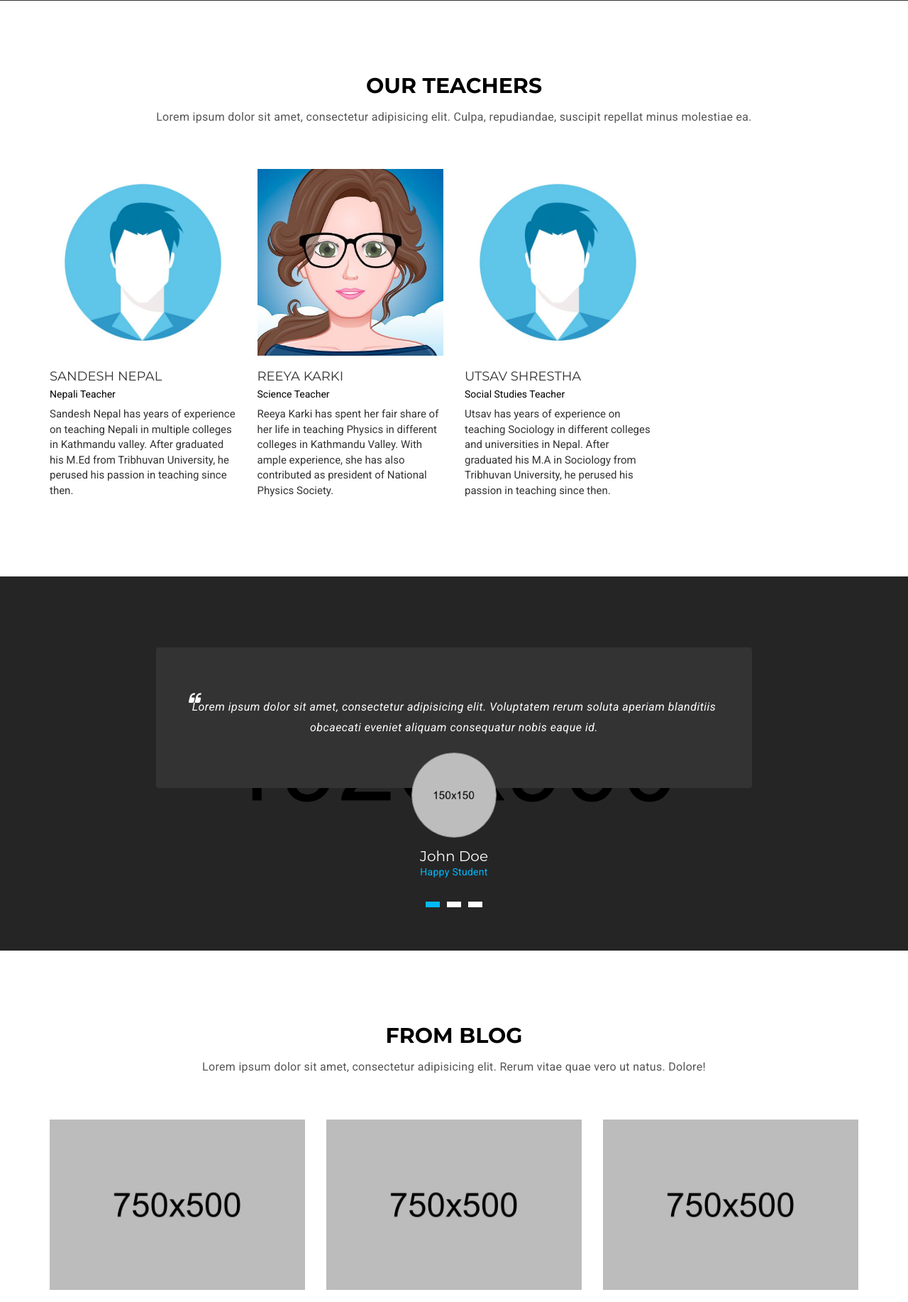
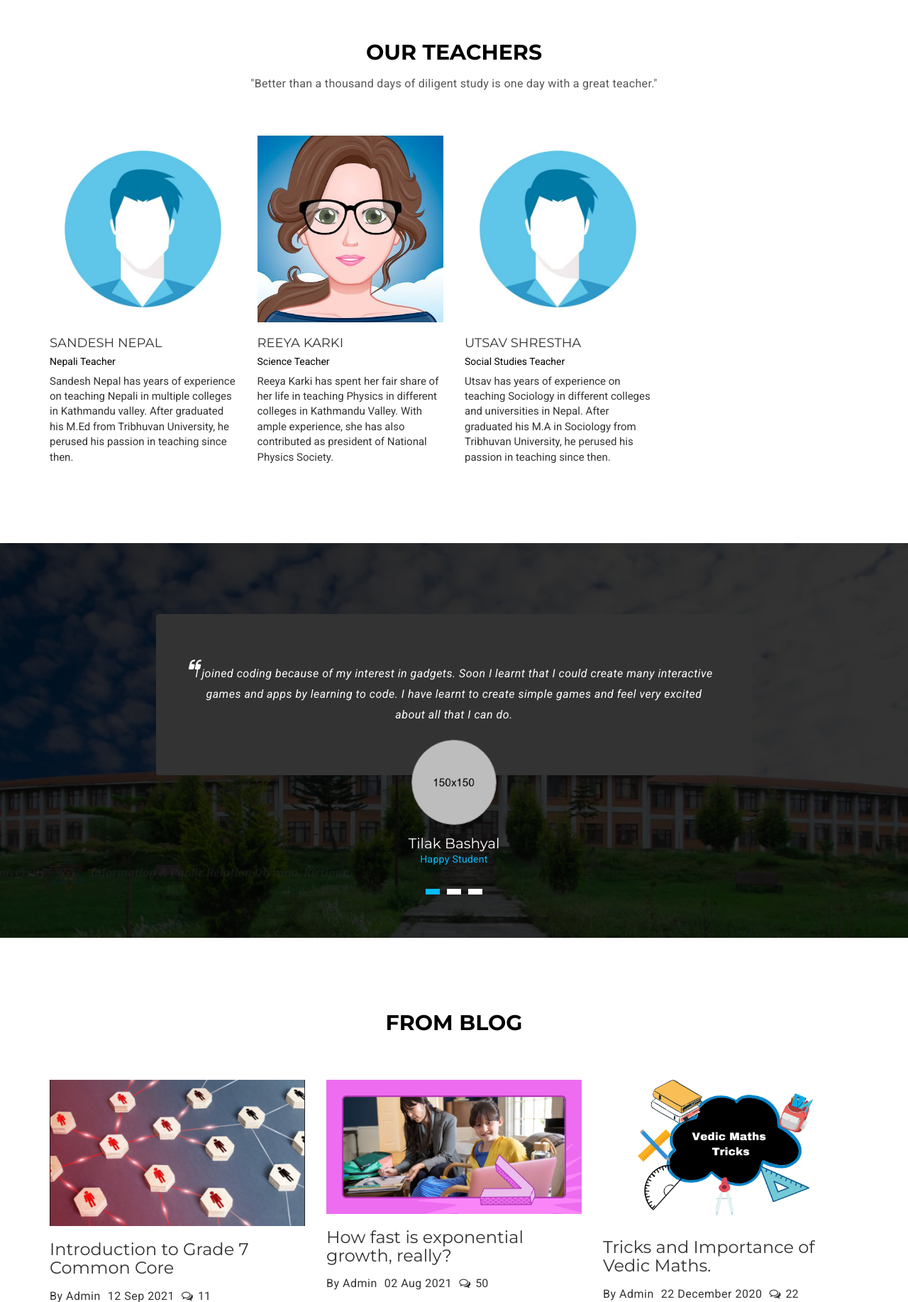
Before and after one commit to bijayathapa/lms_site, a Django app: page / in a window 1280 px wide. Shown: the part 3767-5601 px from the top of the page at 71% size. Run offline with Django 3.2, Linux system fonts and the light colour scheme; data comes from the database, SQL or seed files in the repository; both versions use the stored data as it was after the commit; some libraries are stand-ins or nearby versions.

Commit message:
Content updated

```diff
--- a/myapp/static/css/style.css
+++ b/myapp/static/css/style.css
@@ -558,7 +558,7 @@ img {
  ABOUT US COUNTER SECTION
 ====================*/
 #mu-abtus-counter {
-  background-image: url("../img/counter-bg.jpg");
+  background-image: url("../img/eduimage.jpg");
   background-repeat: no-repeat;
   background-size: 100%;
   display: inline;
@@ -579,19 +579,19 @@ img {
   width: 100%;
 }
 #mu-abtus-counter .mu-abtus-counter-area .mu-abtus-counter-single span {
-  color: #fff;
+  /*color: #fff;*/
   display: inline-block;
   font-size: 50px;
 }
 #mu-abtus-counter .mu-abtus-counter-area .mu-abtus-counter-single h4 {
-  color: #fff;
+  /*color: #fff;*/
   font-size: 40px;
   font-weight: bold;
   margin-bottom: 5px;
   margin-top: 20px;
 }
 #mu-abtus-counter .mu-abtus-counter-area .mu-abtus-counter-single p {
-  color: #fff;
+  /*color: #fff;*/
   font-size: 18px;
   text-transform: uppercase;
 }
@@ -904,7 +904,7 @@ img {
 ====================*/
 #mu-testimonial {
   background-attachment: fixed;
-  background-image: url("../img/testimonial-bg.jpg");
+  background-image: url("../img/college.jpg");
   background-position: center center;
   background-size: cover;
   display: inline;
--- a/myapp/templates/gallery.html
+++ b/myapp/templates/gallery.html
@@ -29,7 +29,6 @@
          <!-- start title -->
          <div class="mu-title">
            <h2>Some Moments</h2>
-           <p>Lorem ipsum dolor sit amet, consectetur adipisicing elit. Maiores ut laboriosam corporis doloribus, officia, accusamus illo nam tempore totam alias!</p>
          </div>
          <!-- end title -->
          <!-- start gallery content -->
--- a/myapp/templates/index.html
+++ b/myapp/templates/index.html
@@ -365,7 +365,7 @@ drift.load('efh6admzwhbr');
             <!-- Start Title -->
             <div class="mu-title">
               <h2>Our Features</h2>
-              <p>Lorem ipsum dolor sit amet, consectetur adipisicing elit. Distinctio ipsa ea maxime mollitia, vitae voluptates, quod at, saepe reprehenderit totam aliquam architecto fugiat sunt animi!</p>
+              <p>One of the great things about learning on aLearning is that you can access your courses from several different devices and platforms, including a desktop, laptop, or our mobile app.</p>
             </div>
             <!-- End Title -->
             <!-- Start features content -->
@@ -375,7 +375,7 @@ drift.load('efh6admzwhbr');
                   <div class="mu-single-feature">
                     <span class="fa fa-book"></span>
                     <h4>Professional Courses</h4>
-                    <p>Lorem ipsum dolor sit amet, consectetur adipisicing elit. Accusamus non dolorem excepturi libero itaque sint labore similique maxime natus eum.</p>
+                    <p>We do provide series of courses designed by industry leaders and top universities to build and enhance critical professional skills needed to succeed in today's most in-demand fields.</p>
                     <a href="#">Read More</a>
                   </div>
                 </div>
@@ -383,7 +383,7 @@ drift.load('efh6admzwhbr');
                   <div class="mu-single-feature">
                     <span class="fa fa-users"></span>
                     <h4>Expert Teachers</h4>
-                    <p>Lorem ipsum dolor sit amet, consectetur adipisicing elit. Accusamus non dolorem excepturi libero itaque sint labore similique maxime natus eum.</p>
+                    <p>We have expert teachers & an international curriculum proven to make people fluent speakers in 100 classes.</p>
                     <a href="#">Read More</a>
                   </div>
                 </div>
@@ -391,7 +391,7 @@ drift.load('efh6admzwhbr');
                   <div class="mu-single-feature">
                     <span class="fa fa-laptop"></span>
                     <h4>Online Learning</h4>
-                    <p>Lorem ipsum dolor sit amet, consectetur adipisicing elit. Accusamus non dolorem excepturi libero itaque sint labore similique maxime natus eum.</p>
+                    <p>Ace your exams and become a stellar student with our Interactive Videos, Diagnostic Reports, Testpapers and Tutor Support. Harness the power of modern-day technology to succeed in your academic journey! </p>
                     <a href="#">Read More</a>
                   </div>
                 </div>
@@ -399,7 +399,7 @@ drift.load('efh6admzwhbr');
                   <div class="mu-single-feature">
                     <span class="fa fa-microphone"></span>
                     <h4>Audio Lessons</h4>
-                    <p>Lorem ipsum dolor sit amet, consectetur adipisicing elit. Accusamus non dolorem excepturi libero itaque sint labore similique maxime natus eum.</p>
+                    <p> The audio feature information about the subject matter and encourage certain learner behaviors, while they make the eLearning experience fun and enjoyable.</p>
                     <a href="#">Read More</a>
                   </div>
                 </div>
@@ -407,7 +407,7 @@ drift.load('efh6admzwhbr');
                   <div class="mu-single-feature">
                     <span class="fa fa-film"></span>
                     <h4>Video Lessons</h4>
-                    <p>Lorem ipsum dolor sit amet, consectetur adipisicing elit. Accusamus non dolorem excepturi libero itaque sint labore similique maxime natus eum.</p>
+                    <p>Make your teaching and learning experience fun with our student-teacher dialogue videos.</p>
                     <a href="#">Read More</a>
                   </div>
                 </div>
@@ -415,7 +415,7 @@ drift.load('efh6admzwhbr');
                   <div class="mu-single-feature">
                     <span class="fa fa-certificate"></span>
                     <h4>Professional Certificate</h4>
-                    <p>Lorem ipsum dolor sit amet, consectetur adipisicing elit. Accusamus non dolorem excepturi libero itaque sint labore similique maxime natus eum.</p>
+                    <p>Professional Certificate programs are offered in a variety of in-demand subjects to help you get ahead.</p>
                     <a href="#">Read More</a>
                   </div>
                 </div>
@@ -438,7 +438,7 @@ drift.load('efh6admzwhbr');
             <!-- Start Title -->
             <div class="mu-title">
               <h2>Latest Courses</h2>
-              <p>Lorem ipsum dolor sit amet, consectetur adipisicing elit. Distinctio ipsa ea maxime mollitia, vitae voluptates, quod at, saepe reprehenderit totam aliquam architecto fugiat sunt animi!</p>
+              <p>Imagine a classroom that is tailored for your one-to-one interaction with the teacher and the contents that come to life.</p>
             </div>
             <!-- End Title -->
             <!-- Start latest course content -->
@@ -456,7 +456,6 @@ drift.load('efh6admzwhbr');
                     </figcaption>
                   </figure>
                   <div class="mu-latest-course-single-content">
-                    <h4><a href="#">Lorem ipsum dolor sit amet.</a></h4>
                     <p>{{course.details}}</p>
                     <div class="mu-latest-course-single-contbottom">
                       <a class="mu-course-details" href="#">Details</a>
@@ -484,7 +483,7 @@ drift.load('efh6admzwhbr');
             <!-- begain title -->
             <div class="mu-title">
               <h2>Our Teachers</h2>
-              <p>Lorem ipsum dolor sit amet, consectetur adipisicing elit. Culpa, repudiandae, suscipit repellat minus molestiae ea.</p>
+              <p>"Better than a thousand days of diligent study is one day with a great teacher."</p>
             </div>
             <!-- end title -->
             <!-- begain our teacher content -->
@@ -531,14 +530,14 @@ drift.load('efh6admzwhbr');
               <div class="mu-testimonial-item">
                 <div class="mu-testimonial-quote">
                   <blockquote>
-                    <p>Lorem ipsum dolor sit amet, consectetur adipisicing elit. Voluptatem rerum soluta aperiam blanditiis obcaecati eveniet aliquam consequatur nobis eaque id.</p>
+                    <p>I joined coding because of my interest in gadgets. Soon I learnt that I could create many interactive games and apps by learning to code. I have learnt to create simple games and feel very excited about all that I can do.</p>
                   </blockquote>
                 </div>
                 <div class="mu-testimonial-img">
                   <img src="{% static 'img/testimonial-1.png'%}" alt="img">
                 </div>
                 <div class="mu-testimonial-info">
-                  <h4>John Doe</h4>
+                  <h4>Tilak Bashyal</h4>
                   <span>Happy Student</span>
                 </div>
               </div>
@@ -547,14 +546,14 @@ drift.load('efh6admzwhbr');
               <div class="mu-testimonial-item">
                 <div class="mu-testimonial-quote">
                   <blockquote>
-                    <p>Lorem ipsum dolor sit amet, consectetur adipisicing elit. Voluptatem rerum soluta aperiam blanditiis obcaecati eveniet aliquam consequatur nobis eaque id.</p>
+                    <p>For the last 4 years, my son has improved a lot. The teacher makes it simple with fun activities. I recommend aLearning to all parents.</p>
                   </blockquote>
                 </div>
                 <div class="mu-testimonial-img">
                   <img src="{% static 'img/testimonial-3.png'%}" alt="img">
                 </div>
                 <div class="mu-testimonial-info">
-                  <h4>Rebaca Michel</h4>
+                  <h4>Richa Shah</h4>
                   <span>Happy Parent</span>
                 </div>
               </div>
@@ -563,14 +562,14 @@ drift.load('efh6admzwhbr');
               <div class="mu-testimonial-item">
                 <div class="mu-testimonial-quote">
                   <blockquote>
-                    <p>Lorem ipsum dolor sit amet, consectetur adipisicing elit. Voluptatem rerum soluta aperiam blanditiis obcaecati eveniet aliquam consequatur nobis eaque id.</p>
+                    <p>Thanks to aLearning for providing a platform to enhance my conceptual knowledge, speed and accuracy, which helped me win the international-level Mental Math Competition.</p>
                   </blockquote>
                 </div>
                 <div class="mu-testimonial-img">
                   <img src="{% static 'img/testimonial-2.png'%}" alt="img">
                 </div>
                 <div class="mu-testimonial-info">
-                  <h4>Stev Smith</h4>
+                  <h4>Dilip Khadka</h4>
                   <span>Happy Student</span>
                 </div>
               </div>
@@ -592,7 +591,6 @@ drift.load('efh6admzwhbr');
             <!-- start title -->
             <div class="mu-title">
               <h2>From Blog</h2>
-              <p>Lorem ipsum dolor sit amet, consectetur adipisicing elit. Rerum vitae quae vero ut natus. Dolore!</p>
             </div>
             <!-- end title -->
             <!-- start from blog content   -->
@@ -601,18 +599,18 @@ drift.load('efh6admzwhbr');
                 <div class="col-md-4 col-sm-4">
                   <article class="mu-blog-single-item">
                     <figure class="mu-blog-single-img">
-                      <a href="#"><img src="{% static 'img/blog/blog-1.jpg'%}" alt="img"></a>
+                      <a href="#"><img src="{% static 'img/blog/blog1.jpg'%}" alt="img"></a>
                       <figcaption class="mu-blog-caption">
-                        <h3><a href="#">Lorem ipsum dolor sit amet.</a></h3>
+                        <h3><a href="#">Introduction to Grade 7 Common Core</a></h3>
                       </figcaption>
                     </figure>
                     <div class="mu-blog-meta">
                       <a href="#">By Admin</a>
-                      <a href="#">02 June 2016</a>
-                      <span><i class="fa fa-comments-o"></i>87</span>
+                      <a href="#">12 Sep 2021</a>
+                      <span><i class="fa fa-comments-o"></i>11</span>
                     </div>
                     <div class="mu-blog-description">
-                      <p>Lorem ipsum dolor sit amet, consectetur adipisicing elit. Beatae ipsum non voluptatum eum repellendus quod aliquid. Vitae, dolorum voluptate quis repudiandae eos molestiae dolores enim.</p>
+                      <p>The Grade 7 Math curriculum as prescribed by the common core state standards is designed to extend the previously-learned math concepts with a focus on graphical interpretation and real-life application.</p>
                       <a class="mu-read-more-btn" href="#">Read More</a>
                     </div>
                   </article>
@@ -620,18 +618,18 @@ drift.load('efh6admzwhbr');
                 <div class="col-md-4 col-sm-4">
                   <article class="mu-blog-single-item">
                     <figure class="mu-blog-single-img">
-                      <a href="#"><img src="{% static 'img/blog/blog-2.jpg'%}" alt="img"></a>
+                      <a href="#"><img src="{% static 'img/blog/blog2.png'%}" alt="img"></a>
                       <figcaption class="mu-blog-caption">
-                        <h3><a href="#">Lorem ipsum dolor sit amet.</a></h3>
+                        <h3><a href="#">How fast is exponential growth, really?</a></h3>
                       </figcaption>
                     </figure>
                     <div class="mu-blog-meta">
                       <a href="#">By Admin</a>
-                      <a href="#">02 June 2016</a>
-                      <span><i class="fa fa-comments-o"></i>87</span>
+                      <a href="#">02 Aug 2021</a>
+                      <span><i class="fa fa-comments-o"></i>50</span>
                     </div>
                     <div class="mu-blog-description">
-                      <p>Lorem ipsum dolor sit amet, consectetur adipisicing elit. Beatae ipsum non voluptatum eum repellendus quod aliquid. Vitae, dolorum voluptate quis repudiandae eos molestiae dolores enim.</p>
+                      <p>How does a single infection become a full-blown pandemic, leading to a shortage of hospital beds and thousands of deaths? The answer is exponential growth, and it's time to talk about it.</p>
                       <a class="mu-read-more-btn" href="#">Read More</a>
                     </div>
                   </article>
@@ -639,18 +637,18 @@ drift.load('efh6admzwhbr');
                 <div class="col-md-4 col-sm-4">
                   <article class="mu-blog-single-item">
                     <figure class="mu-blog-single-img">
-                      <a href="#"><img src="{% static 'img/blog/blog-3.jpg'%}" alt="img"></a>
+                      <a href="#"><img src="{% static 'img/blog/blog3.png'%}" alt="img"></a>
                       <figcaption class="mu-blog-caption">
-                        <h3><a href="#">Lorem ipsum dolor sit amet.</a></h3>
+                        <h3><a href="#">Tricks and Importance of Vedic Maths.</a></h3>
                       </figcaption>
                     </figure>
                     <div class="mu-blog-meta">
                       <a href="#">By Admin</a>
-                      <a href="#">02 June 2016</a>
-                      <span><i class="fa fa-comments-o"></i>87</span>
+                      <a href="#">22 December 2020</a>
+                      <span><i class="fa fa-comments-o"></i>22</span>
                     </div>
                     <div class="mu-blog-description">
-                      <p>Lorem ipsum dolor sit amet, consectetur adipisicing elit. Beatae ipsum non voluptatum eum repellendus quod aliquid. Vitae, dolorum voluptate quis repudiandae eos molestiae dolores enim.</p>
+                      <p>Vedic Maths is a collection of techniques/sutras to solve mathematical problem sets in a fast and easy way. These tricks introduce wonderful applications of Arithmetical computation, theory of numbers, mathematical and algebraic operations, higher-level mathematics, calculus, and coordinate geometry, etc. </p>
                       <a class="mu-read-more-btn" href="#">Read More</a>
                     </div>
                   </article>
@@ -713,10 +711,10 @@ drift.load('efh6admzwhbr');
               <div class="mu-footer-widget">
                 <h4>Contact</h4>
                 <address>
-                  <p>P.O. Box 320, Ross, California 9495, USA</p>
-                  <p>Phone: (415) 453-1568 </p>
-                  <p>Website: www.markups.io</p>
-                  <p>Email: info@markups.io</p>
+                  <p>Basundhara, Kathmandu</p>
+                  <p>Phone: 01-4960992</p>
+                  <p>Website: www.actnepal.com.np</p>
+                  <p>Email: info@actnepal.com.np</p>
                 </address>
               </div>
             </div>
@@ -729,7 +727,7 @@ drift.load('efh6admzwhbr');
     <div class="mu-footer-bottom">
       <div class="container">
         <div class="mu-footer-bottom-area">
-          <p>&copy; All Right Reserved. Designed by <a href="http://www.markups.io/" rel="nofollow">MarkUps.io</a></p>
+          <p>&copy; All Right Reserved. Designed by <a href="http://www.actnepal.com.np/" rel="nofollow">ActNepal</a></p>
         </div>
       </div>
     </div>
```
Also changed, not shown: db.sqlite3, myapp/static/img/blog/blog1.jpg (added), myapp/static/img/blog/blog2.png (added), myapp/static/img/blog/blog3.png (added), myapp/static/img/college.jpg (added).
